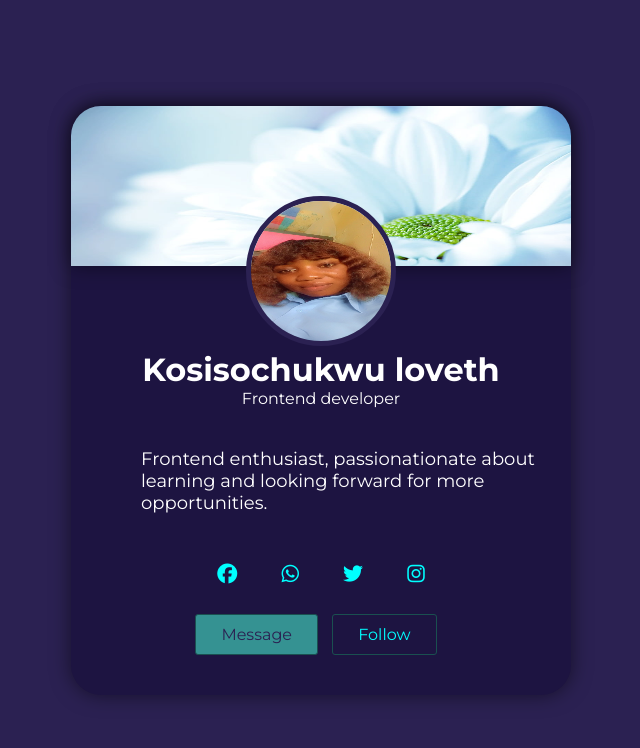
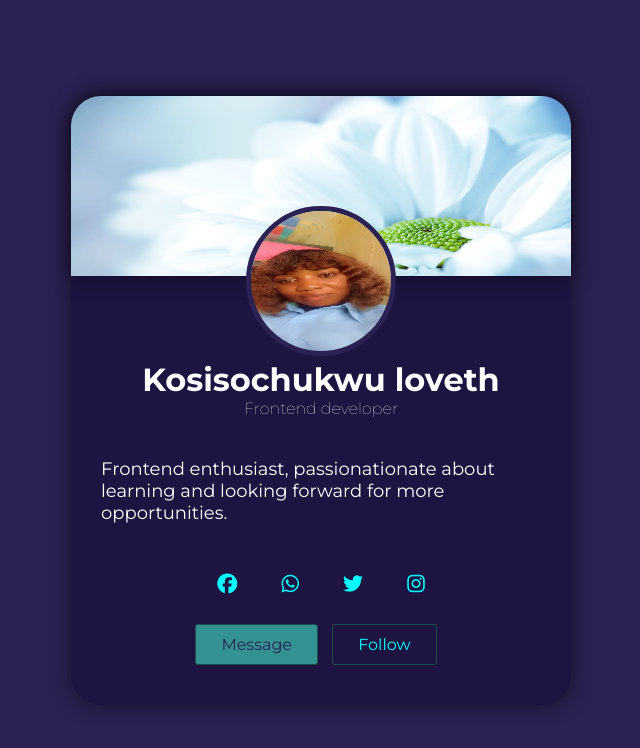
Before and after one commit to Kosiso123/upskill4, a plain HTML site: page index.html in a window 1280 px wide. Shown: the whole page, without its empty margins (319-959 px from the left). Drawn offline with Linux system fonts and the light colour scheme.

Commit message:
first commit

```diff
--- a/style.css
+++ b/style.css
@@ -7,6 +7,7 @@
 
 body{
     background-color: #2b2152;
+    min-height: 100vh;
 
 }
 .container{
@@ -21,7 +22,7 @@ body{
 
 }
 .profile-cover{
-     width: 80%;
+     width: 90%;
      max-width: 500px;
      text-align: center;
      background-color: #1d1441;
@@ -34,7 +35,7 @@ body{
 .photo{
     display: block;
     width: 100%;
-    height: 160px;
+    height: 180px;
     border-top-left-radius: 30px;
     border-top-right-radius: 30px;
     box-shadow: 0 0 20px  rgba(0, 0, 0, 0.5);
@@ -56,14 +57,15 @@ body{
 }
 
 .path{
+
     padding-bottom: 10px;
-    font-weight: 100%;
+    font-weight: 100;
 }
 .about p{
     font-size: 18px;
     text-align: start;
     margin: 10px;
-    margin-left: 50px;
+    /* margin-left: 50px; */
     padding: 20px;
 }
 a{
```
